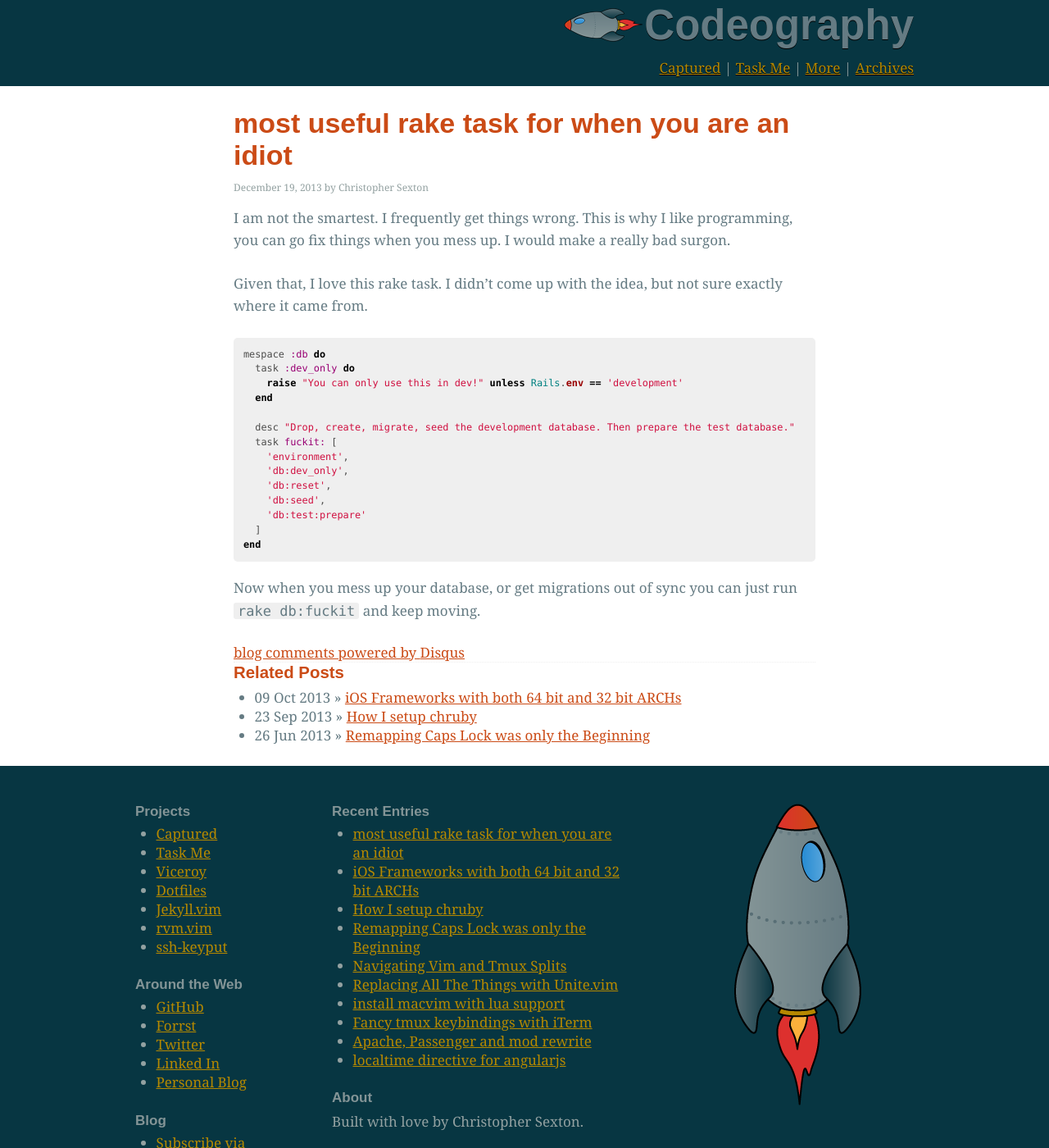
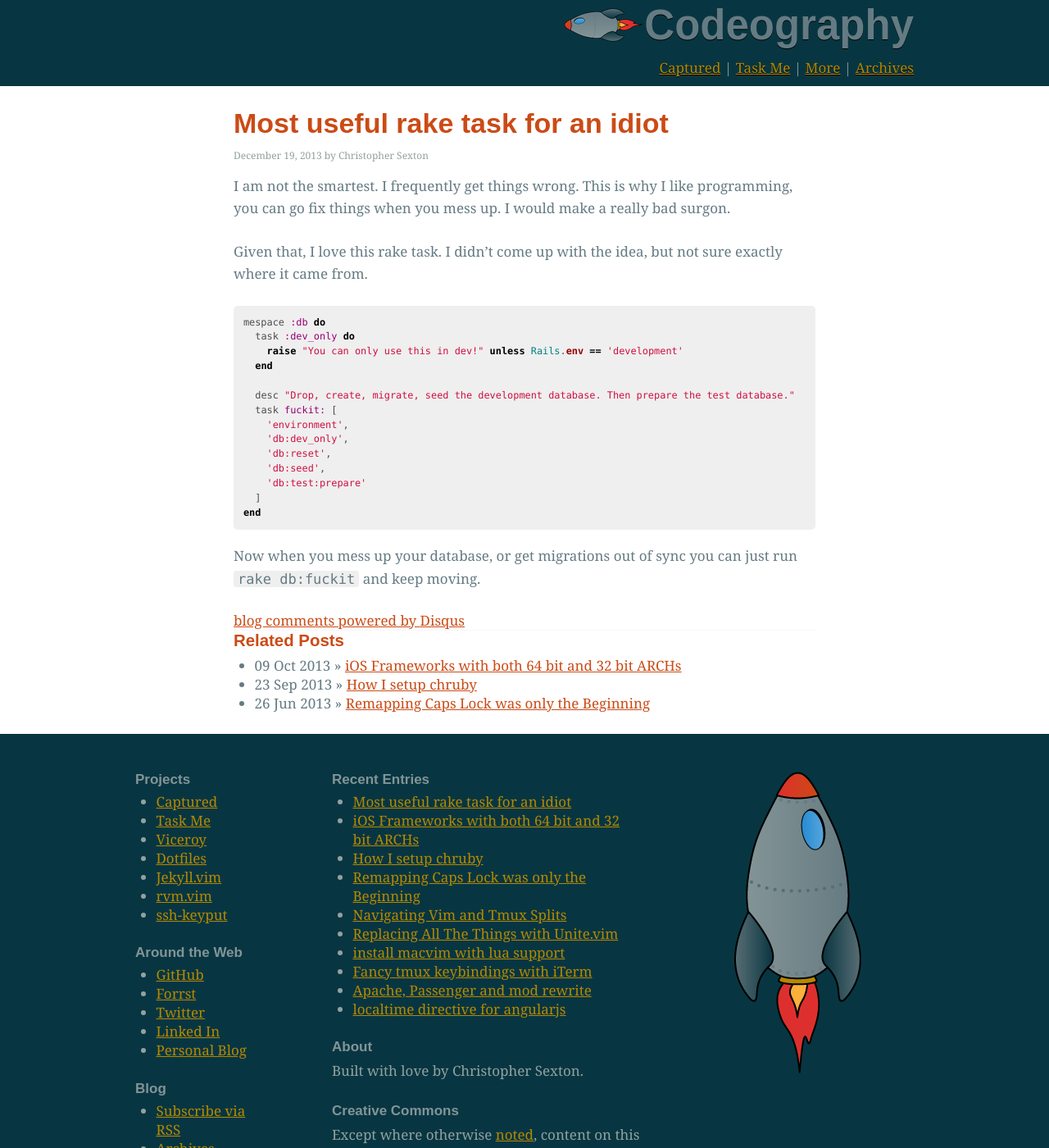
Before and after one commit to csexton/codeography.com, a Jekyll site: the page built from _posts/2013-12-19-rake-task-for-an-idiot.markdown, in a window 1280 px wide and 1400 px high. Shown: the whole window at 82% size. Built offline with Jekyll 4.4.1, drawn with Linux system fonts in a browser that asks for light colours; nearby versions of some CDN libraries; some web fonts are replaced; Markdown is read by kramdown in place of the engine named in the settings; comment, search, counter and statistics services are not loaded.

Commit message:
Renaming the things

```diff
--- a/_posts/2013-12-19-most-useful-rake-task-for-when-you-are-an-idiot.markdown
+++ b/_posts/2013-12-19-rake-task-for-an-idiot.markdown
@@ -1,6 +1,6 @@
 ---
 layout: post
-title: most useful rake task for when you are an idiot
+title: Most useful rake task for an idiot
 ---
 
 I am not the smartest. I frequently get things wrong. This is why I like programming, you can go fix things when you mess up. I would make a really bad surgon.
```
